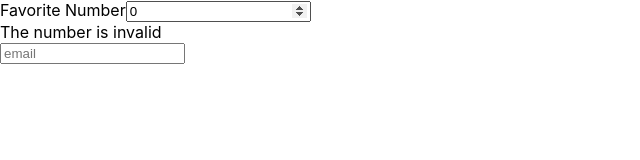
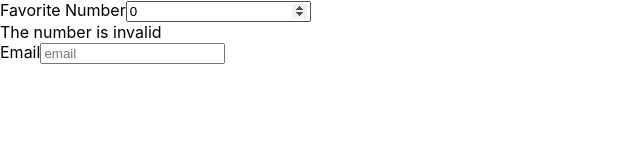
Before and after one commit to panglat/course-testing-js-ts-react-components, a React (Create React App) app: page / in a window 1280 px wide. Shown: the top 160 px of the page, without its empty margins (0-640 px from the left). Built offline with nearby package versions, Linux system fonts and the light colour scheme.

Commit message:
11.Test Accessibility of Rendered React Components with jest-axe - Fix form

```diff
--- a/src/components/a11y/index.tsx
+++ b/src/components/a11y/index.tsx
@@ -4,7 +4,8 @@ import './styles.scss';
 
 const A11y: React.FC = () => (
   <form className="a11y">
-    <input placeholder="email" />
+    <label htmlFor="email">Email</label>
+    <input id="email" placeholder="email" />
   </form>
 );
 
```
Also changed, not shown: 1 other file (tests, documents, lock files or other folders).
